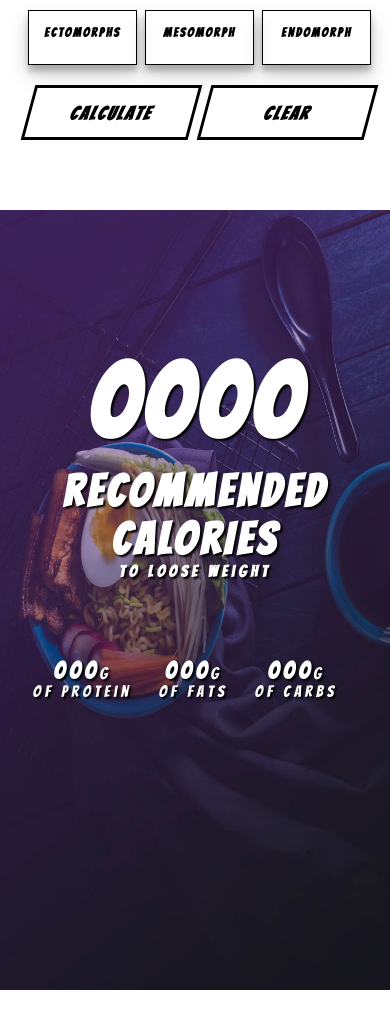
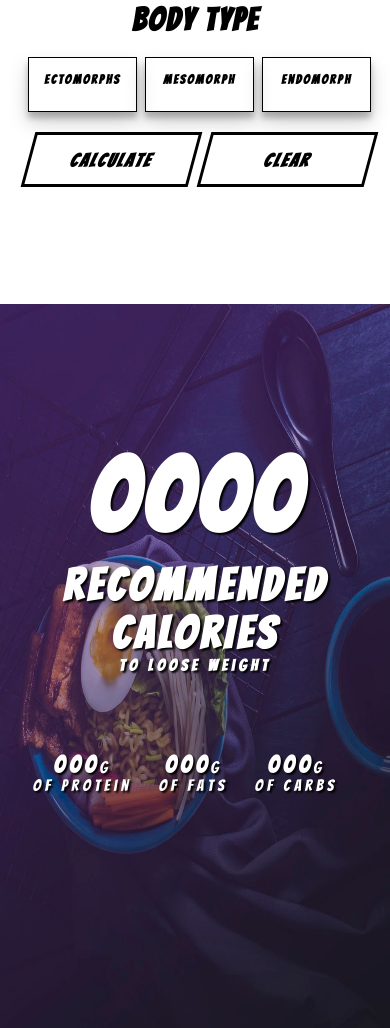
Before and after one commit to king2nd23/Macronutrient-calculator, a plain HTML site: page index.html in a window 390 px wide. Shown: the part 540-1568 px from the top of the page. Before the commit the page ends 1530 px from the top, so only its background shows below. Drawn offline with Linux system fonts and the light colour scheme.

Commit message:
Starting to put the put on the finishing touches

```diff
--- a/styles/main.css
+++ b/styles/main.css
@@ -18,23 +18,15 @@ body {
 }
 
 .container {
-  /* position: absolute; */
   margin: 0 auto;
   top: 0;
   right: 0;
   bottom: 0;
   left: 0;
-  /* width: 80%; */
-  height: 780px;
+  height: 100vh;
   background-color: #FFFFFF;
   text-align: center;
   overflow: auto;
-  /* border radius */
-  /* border-radius: 12px 12px 12px 12px;
-  -moz-border-radius: 12px 12px 12px 12px;
-  -webkit-border-radius: 12px 12px 12px 12px;
-  border: 0px solid #000000; */
-  /* shadow */
   -webkit-box-shadow: -4px 4px 74px -4px rgba(92, 85, 92, 1);
   -moz-box-shadow: -4px 4px 74px -4px rgba(92, 85, 92, 1);
   box-shadow: -4px 4px 74px -4px rgba(92, 85, 92, 1);
@@ -43,7 +35,7 @@ body {
 .results {
   display: inline-block;
   width: 42%;
-  height: 780px;
+  height: 100vh;
   margin: 0;
   padding: 0;
   float: left;
@@ -55,8 +47,6 @@ body {
   text-shadow: 2px 2px 2px rgba(0, 0, 0, 1);
   letter-spacing: 4px;
   color: #fff;
-  overflow-y: scroll;
-  overflow-x: scroll;
 }
 
 .container .results .nutrition-info {
@@ -72,7 +62,6 @@ body {
   font-size: 6.5rem;
   margin-bottom: 2.5%;
   letter-spacing: 5px;
-  /* background-color: #F57D33; */
 }
 
 .container .results .nutrition-info .display-calories h2 {
@@ -83,9 +72,6 @@ body {
   display: inline-block;
   margin-right: 5%;
   margin-bottom: 5%;
-
-/* background-color: #F57D33; */
-  /* border: 1px solid #F57D33; */
 }
 
 .container .results .nutrition-info .list span {
@@ -123,10 +109,11 @@ body {
 }
 
 /* box shadow */
+
 .shadow {
-  box-shadow: 0 10px 20px rgba(0,0,0,0.19), 0 6px 6px rgba(0,0,0,0.23);
--webkit-box-shadow: 0 10px 20px rgba(0,0,0,0.19), 0 6px 6px rgba(0,0,0,0.23);
--moz-box-shadow: 0 10px 20px rgba(0,0,0,0.19), 0 6px 6px rgba(0,0,0,0.23);
+  box-shadow: 0 10px 20px rgba(0, 0, 0, 0.19), 0 6px 6px rgba(0, 0, 0, 0.23);
+  -webkit-box-shadow: 0 10px 20px rgba(0, 0, 0, 0.19), 0 6px 6px rgba(0, 0, 0, 0.23);
+  -moz-box-shadow: 0 10px 20px rgba(0, 0, 0, 0.19), 0 6px 6px rgba(0, 0, 0, 0.23);
 }
 
 .container .input-info {
@@ -161,7 +148,6 @@ body {
 }
 
 .container .input-info .input-info-container .selectGoals {
-  /* :nth-child(-n+3) */
   flex-grow: 1;
   width: 100%;
   height: 55px;
@@ -172,8 +158,8 @@ body {
   cursor: pointer;
 }
 
+/* changes bckgrd color to blk & font color white */
 
-/* changes bckgrd color to blk & font color white */
 .container .input-info .input-info-container .goals h2:hover {
   background-color: black;
   color: #fff;
@@ -280,6 +266,7 @@ body {
 }
 
 /* changes bckgrd color to blk & font color white */
+
 .container .input-info .input-info-container .body-type h3:hover {
   background-color: black;
   color: #fff;
@@ -315,34 +302,34 @@ body {
 }
 
 /* media queries */
+
 @media (max-width: 680px) {
-.container{
+  .container {
     display: flex;
     flex-direction: column;
     width: 100%;
     position: static;
     height: auto;
   }
-.container .input-info{
+  .container .input-info {
     display: flex;
     width: 100%;
     flex-direction: column;
     order: 1;
-  height: 750px;
-  /* float: none; */
+    height: 100vh;
   }
-.container .input-info .input-info-container{
+  .container .input-info .input-info-container {
     width: 90%;
   }
-.container .results{
+  .container .results {
     display: flex;
     width: 100%;
     flex-direction: column;
     order: 2;
-  height: 780px;
     position: relative;
     top: 50%;
+    height: 100vh;
   }
-.container .input-info .input-info-container .active-level :nth-child(3){
+  .container .input-info .input-info-container .active-level :nth-child(3) {
     padding: 7px 25px 15px 25px;
   }
```
Also changed, not shown: index.html (+2 -2 lines), main.js (+4 -8 lines). Lines whose indentation alone changed are shown as unchanged.
